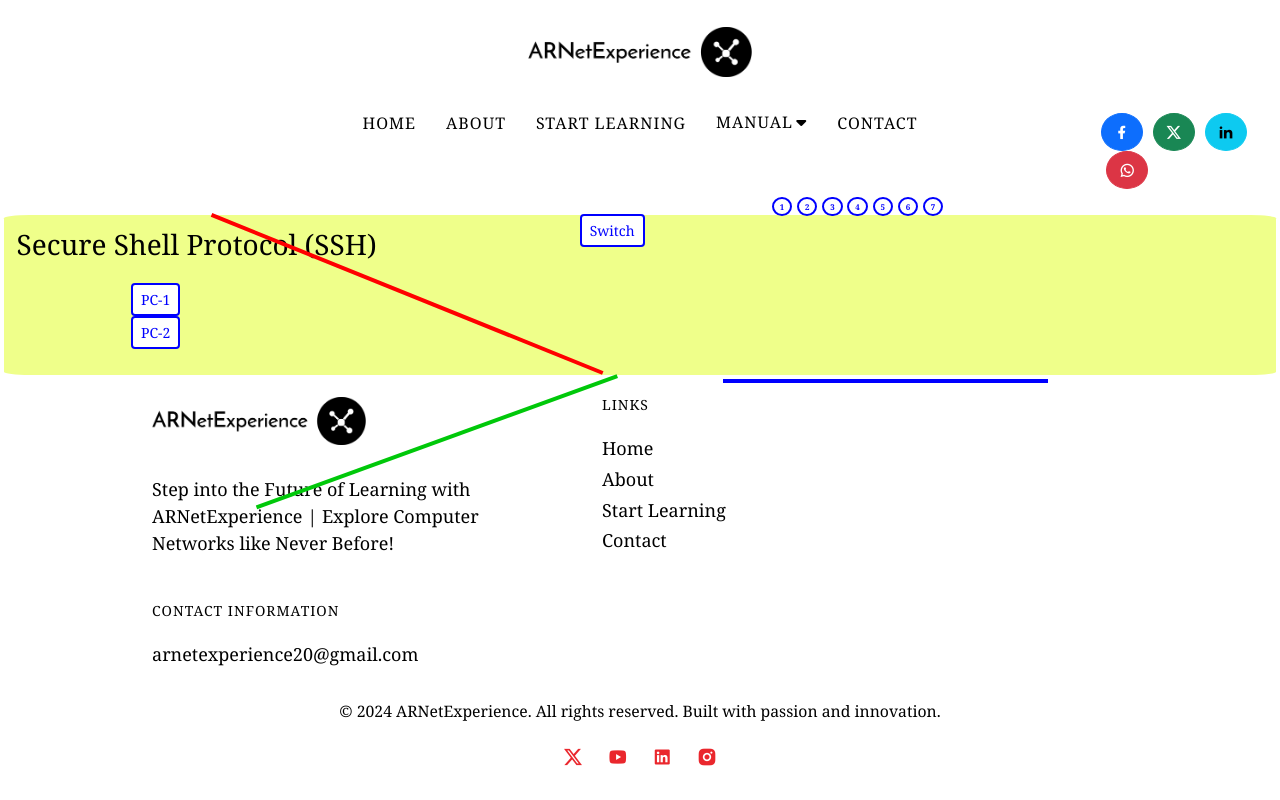
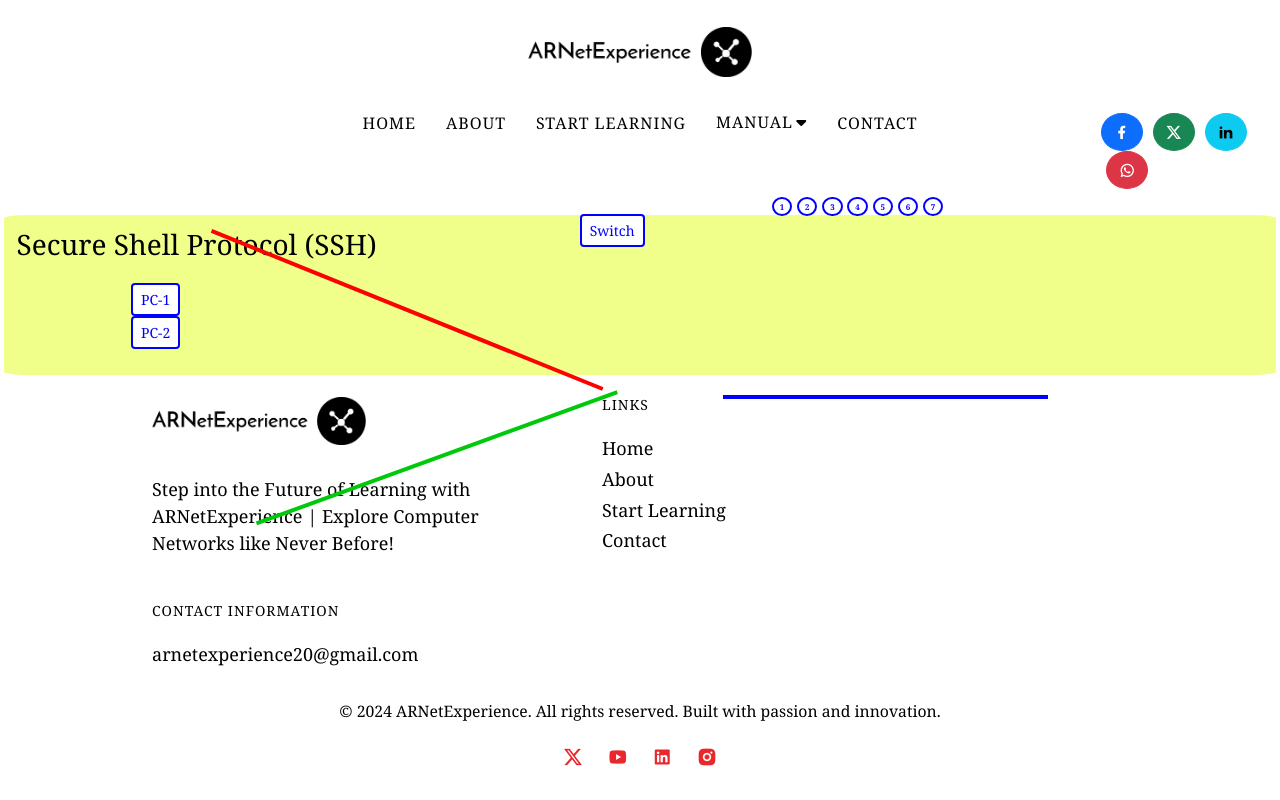
Before and after one commit to ARNetExperience/SSH, a plain HTML site: page index.html in a window 1280 px wide. Shown: the top 800 px of the page. Drawn offline with nearby package versions, Linux system fonts and the light colour scheme; some packages are replaced by stand-ins of ours; a script that the page names is missing.

Commit message:
Update index.html

```diff
--- a/index.html
+++ b/index.html
@@ -36,7 +36,7 @@
 
 
 
-            top: 48%;
+            top: 50%;
 
 
             z-index: 1;
@@ -65,7 +65,7 @@
 
 
 
-            top: 47%;
+            top: 49%;
 
 
             z-index: 1;
@@ -102,7 +102,7 @@
 
 
 
-            top: 47.4%;
+            top: 49.4%;
 
 
             z-index: 1;
```
